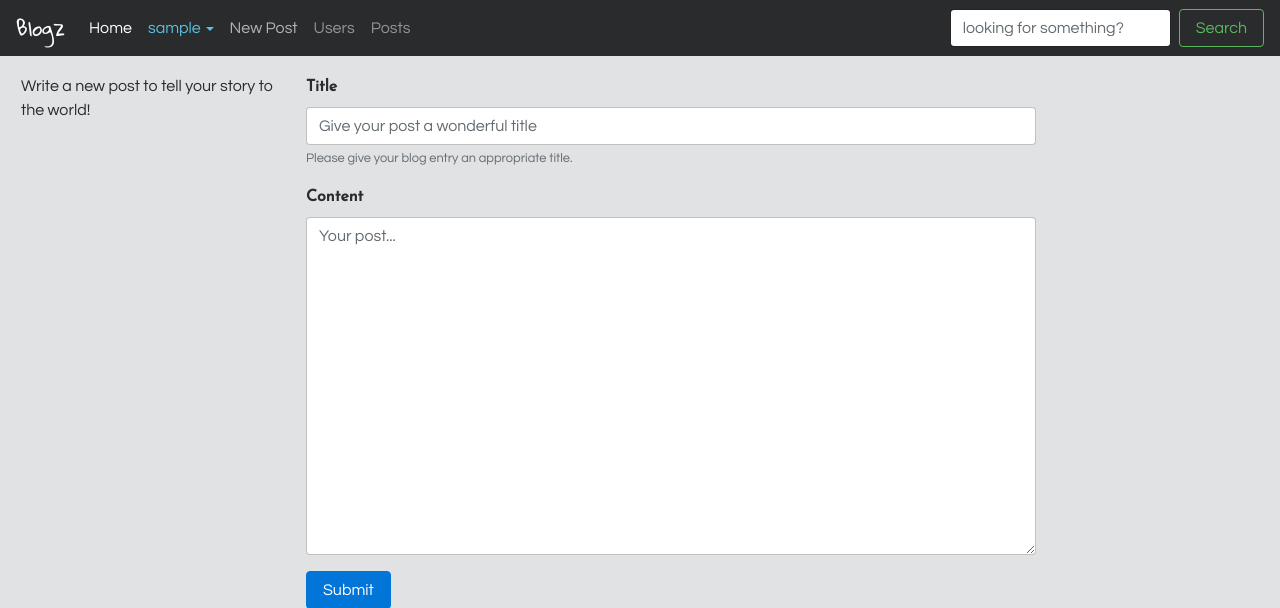
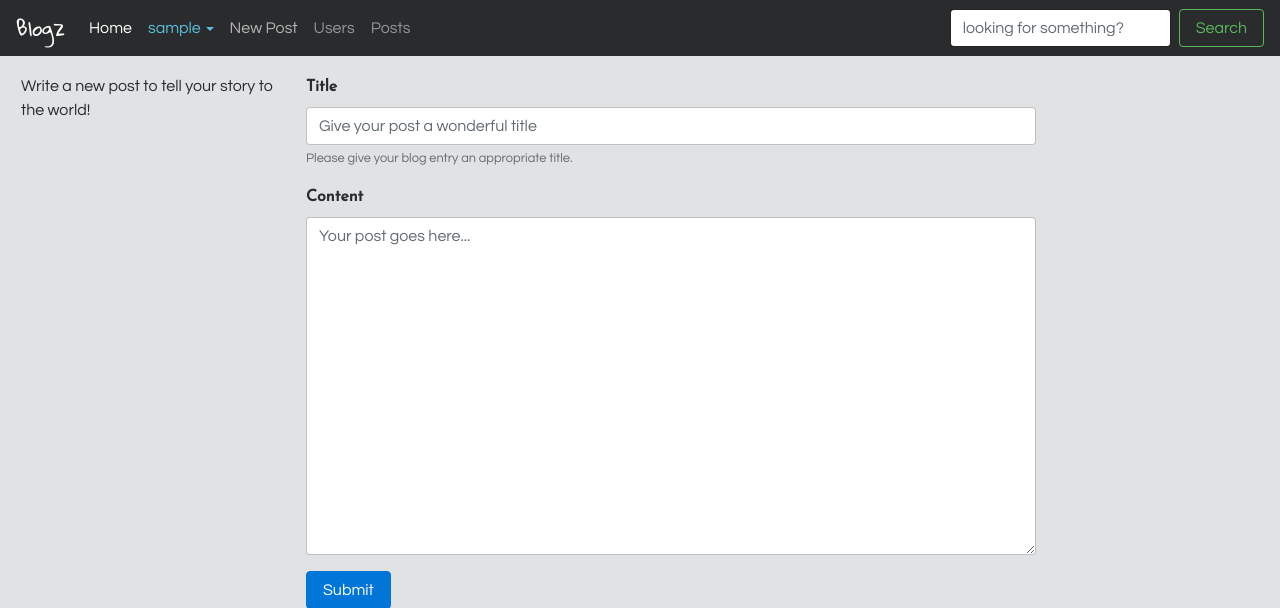
Before and after one commit to wolfgangwarneke/blogz-flask, a Flask app: the page made by templates/createpost.html in a window 1280 px wide. Shown: the top 608 px of the page. Run offline with Flask 2, Linux system fonts and the light colour scheme; the visitor is signed in with stand-in values (Sample User, id 1); some libraries are stand-ins or nearby versions.

Commit message:
alter new post textarea placeholder value

```diff
--- a/templates/createpost.html
+++ b/templates/createpost.html
@@ -16,7 +16,7 @@
       </div>
       <div class="form-group">
         <label for="content">Content</label>
-        <textarea name="content" class="form-control" id="title" placeholder="Your post..." rows="16"></textarea>
+        <textarea name="content" class="form-control" id="title" placeholder="Your post goes here..." rows="16"></textarea>
       </div>
       <button type="submit" class="btn btn-primary">Submit</button>
     </form>
```
